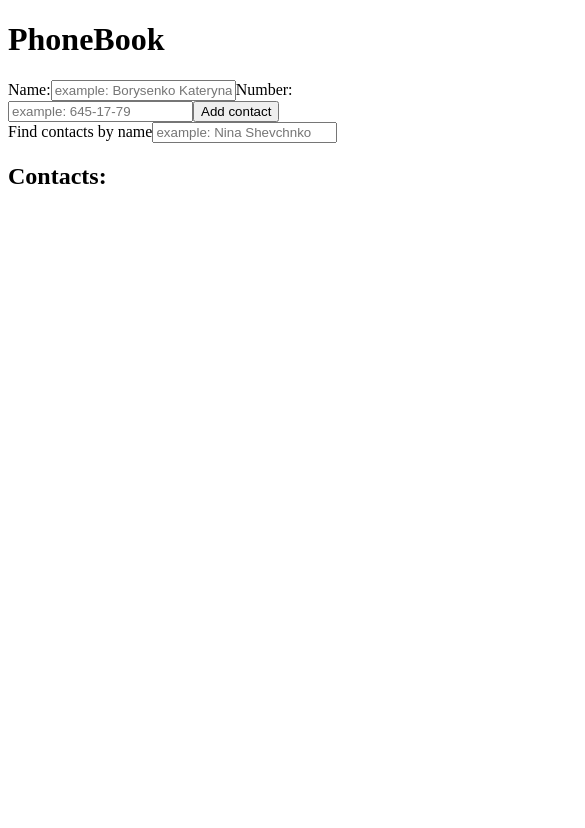
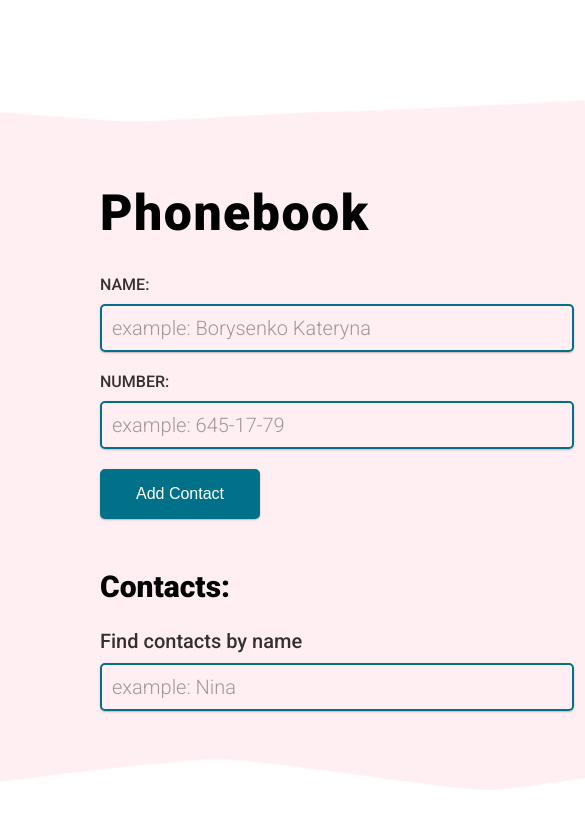
Before and after one commit to Kateryna-Borysenko/goit-react-hw-02-phonebook, a React (Create React App) app: page / in a window 390 px wide. Shown: the top 828 px of the page, 585 px wide, since content can reach past the window. Built offline with nearby package versions, Linux system fonts and the light colour scheme.

Commit message:
Added styles to Phonebook App

```diff
--- a/src/components/App/App.jsx
+++ b/src/components/App/App.jsx
@@ -3,6 +3,7 @@ import ContactForm from './ContactForm/ContactForm';
 import ContactList from './ContactList/ContactList';
 import Filter from './Filter/Filter';
 import s from './App.module.css';
+import image from 'images/image.jpg';
 
 class App extends Component {
   state = {
@@ -46,18 +47,21 @@ class App extends Component {
     const { contacts, filter } = this.state;
 
     return (
-      <div>
-        <h1 className={s.title}>PhoneBook</h1>
+      <div className={s.container}>
+        <img className={s.image} src={image} alt="Woman" />
+        <div className={s.contantWrap}>
+          <h1 className={s.title}>Phonebook</h1>
           <div className={s.wrap}>
             <ContactForm onSubmit={this.onSubmit} contacts={contacts} />
           </div>
+          <h2 className={s.subtitle}>Contacts:</h2>
           <Filter value={filter} onChange={this.onChangeInput} />
-        <h2 className={s.subtitle}>Contacts:</h2>
           <ContactList
             contacts={this.onFilterChange()}
             onDelete={this.deleteContact}
           />
         </div>
+      </div>
     );
   }
 }
--- a/src/components/App/App.module.css
+++ b/src/components/App/App.module.css
@@ -0,0 +1,35 @@
+@import url('https://fonts.googleapis.com/css2?family=Poppins:wght@300;400;600&family=Roboto:ital,wght@0,300;0,400;0,500;0,900;1,700&display=swap');
+body {
+  margin: 0;
+  font-family: 'Roboto', sans-serif;
+}
+.container {
+  display: flex;
+  flex-direction: row-reverse;
+  justify-content: space-between;
+  min-height: 590px;
+  width: 1000px;
+  margin: 100px auto;
+  padding: 50px 100px;
+  background: center / cover no-repeat url('images/section-img.png');
+}
+.contantWrap {
+  width: 50%;
+}
+
+.image {
+  margin-top: 30px;
+  display: block;
+  height: 500px;
+  border-radius: 3px;
+  box-shadow: 0 1px 3px rgb(0 0 0 / 12%), 0 1px 1px rgb(0 0 0 / 14%),
+    0 2px 1px rgb(0 0 0 / 20%);
+}
+.title {
+  font-size: 50px;
+  letter-spacing: 1.5px;
+}
+.subtitle {
+  font-size: 30px;
+  margin-top: 50px;
+}
--- a/src/components/App/ContactForm/ContactForm.jsx
+++ b/src/components/App/ContactForm/ContactForm.jsx
@@ -44,6 +44,7 @@ class ContactForm extends Component {
         <label className={s.label}>
           <span className={s.title}>Name:</span>
           <input
+            className={s.textField}
             type="text"
             onChange={this.onChangeInput}
             value={name}
@@ -56,6 +57,7 @@ class ContactForm extends Component {
         <label className={s.label}>
           <span className={s.title}>Number:</span>
           <input
+            className={s.textField}
             type="tel"
             onChange={this.onChangeInput}
             value={number}
@@ -68,7 +70,7 @@ class ContactForm extends Component {
         </label>
 
         <button type="submit" className={s.addBtn}>
-          Add contact
+          Add Contact
         </button>
       </form>
     );
--- a/src/components/App/ContactForm/ContactForm.module.css
+++ b/src/components/App/ContactForm/ContactForm.module.css
@@ -0,0 +1,45 @@
+.label {
+  display: block;
+  margin-bottom: 20px;
+}
+.title {
+  display: block;
+  text-transform: uppercase;
+  font-weight: 500;
+  color: rgba(0, 0, 0, 0.8);
+}
+
+.textField {
+  margin-top: 10px;
+  width: 90%;
+  padding: 10px;
+  font-family: inherit;
+  background-color: rgba(128, 128, 128, 0.187);
+  font-size: 20px;
+  font-weight: 200;
+  background-color: inherit;
+  border-radius: 5px;
+  border: 2px solid #007188;
+  cursor: pointer;
+  box-shadow: 0 1px 3px rgb(0 0 0 / 12%), 0 1px 1px rgb(0 0 0 / 14%);
+}
+.textField::placeholder {
+  color: rgba(0, 0, 0, 0.37);
+}
+.addBtn {
+  width: 160px;
+  height: 50px;
+  font-size: 16px;
+  line-height: 26px;
+  color: #fff;
+  background-color: #007188;
+  border-radius: 5px;
+  border: inherit;
+  box-sizing: border-box;
+  cursor: pointer;
+  box-shadow: 0 1px 3px rgb(0 0 0 / 12%), 0 1px 1px rgb(0 0 0 / 14%);
+}
+.addBtn:hover,
+.addBtn:focus {
+  transform: scale(1.03);
+}
--- a/src/components/App/ContactList/ContactList.jsx
+++ b/src/components/App/ContactList/ContactList.jsx
@@ -4,18 +4,18 @@ import Paper from '../common/Paper/Paper';
 const ContactList = ({ contacts, onDelete }) => (
   <ul className={s.contactList}>
     {contacts.map(({ id, name, number }) => (
-      <Paper>
-        <li key={id} className={s.contactListItem}>
+      <Paper key={id}>
+        <li className={s.contactListItem}>
           <span className={s.contactName}>{name}</span>: {number}
+        </li>
         <button
           type="button"
-            className={s.button}
+          className={s.deleteBtn}
           // первдала в props onDelete={this.deleteContact}
           onClick={() => onDelete(id)}
         >
           Delete
         </button>
-        </li>
       </Paper>
     ))}
   </ul>
--- a/src/components/App/ContactList/ContactList.module.css
+++ b/src/components/App/ContactList/ContactList.module.css
@@ -0,0 +1,26 @@
+.contactList {
+  padding: 0;
+  margin-bottom: 10px;
+  width: 95%;
+}
+
+.contactListItem {
+  padding: 15px;
+  list-style: none;
+  border-radius: 5px;
+  color: rgba(0, 0, 0, 0.8);
+}
+
+.deleteBtn {
+  width: 120px;
+  height: 49px;
+  font-size: 16px;
+  line-height: 26px;
+  color: #fff;
+  background-color: #007188;
+  border-radius: 5px;
+  border: inherit;
+  box-sizing: border-box;
+  cursor: pointer;
+  box-shadow: 0 1px 3px rgb(0 0 0 / 12%), 0 1px 1px rgb(0 0 0 / 14%);
+}
--- a/src/components/App/Filter/Filter.jsx
+++ b/src/components/App/Filter/Filter.jsx
@@ -7,11 +7,12 @@ const Filter = ({ value, onChange }) => {
       <label className={s.label}>
         <span className={s.title}>Find contacts by name</span>
         <input
+          className={s.textField}
           type="text"
           name="filter"
           value={value}
           onChange={onChange}
-          placeholder="example: Nina Shevchnko"
+          placeholder="example: Nina"
         />
       </label>
     </div>
--- a/src/components/App/Filter/Filter.module.css
+++ b/src/components/App/Filter/Filter.module.css
@@ -0,0 +1,23 @@
+.title {
+  display: block;
+  font-weight: 500;
+  color: rgba(0, 0, 0, 0.8);
+  font-size: 20px;
+}
+.textField {
+  margin-top: 10px;
+  width: 90%;
+  padding: 10px;
+  font-family: inherit;
+  background-color: rgba(128, 128, 128, 0.187);
+  font-size: 20px;
+  font-weight: 200;
+  background-color: inherit;
+  border-radius: 5px;
+  border: 2px solid #007188;
+  cursor: pointer;
+  box-shadow: 0 1px 3px rgb(0 0 0 / 12%), 0 1px 1px rgb(0 0 0 / 14%);
+}
+.textField::placeholder {
+  color: rgba(0, 0, 0, 0.37);
+}
--- a/src/components/App/common/Paper/Paper.module.css
+++ b/src/components/App/common/Paper/Paper.module.css
@@ -1,9 +1,11 @@
 .paper {
-  padding: 10px;
-  background-color: #fff;
   transition: all 200ms;
+  display: flex;
+  justify-content: space-between;
+  margin-bottom: 10px;
 }
-
 .paper:hover {
+  border-radius: 5px;
   box-shadow: 0px 4px 10px rgba(0, 0, 0, 0.25);
+  background-color: rgba(255, 255, 255, 0.262);
 }
```
Also changed, not shown: src/images/Section-img.png (added), src/images/image.jpg (added). Lines whose indentation alone changed are shown as unchanged.
